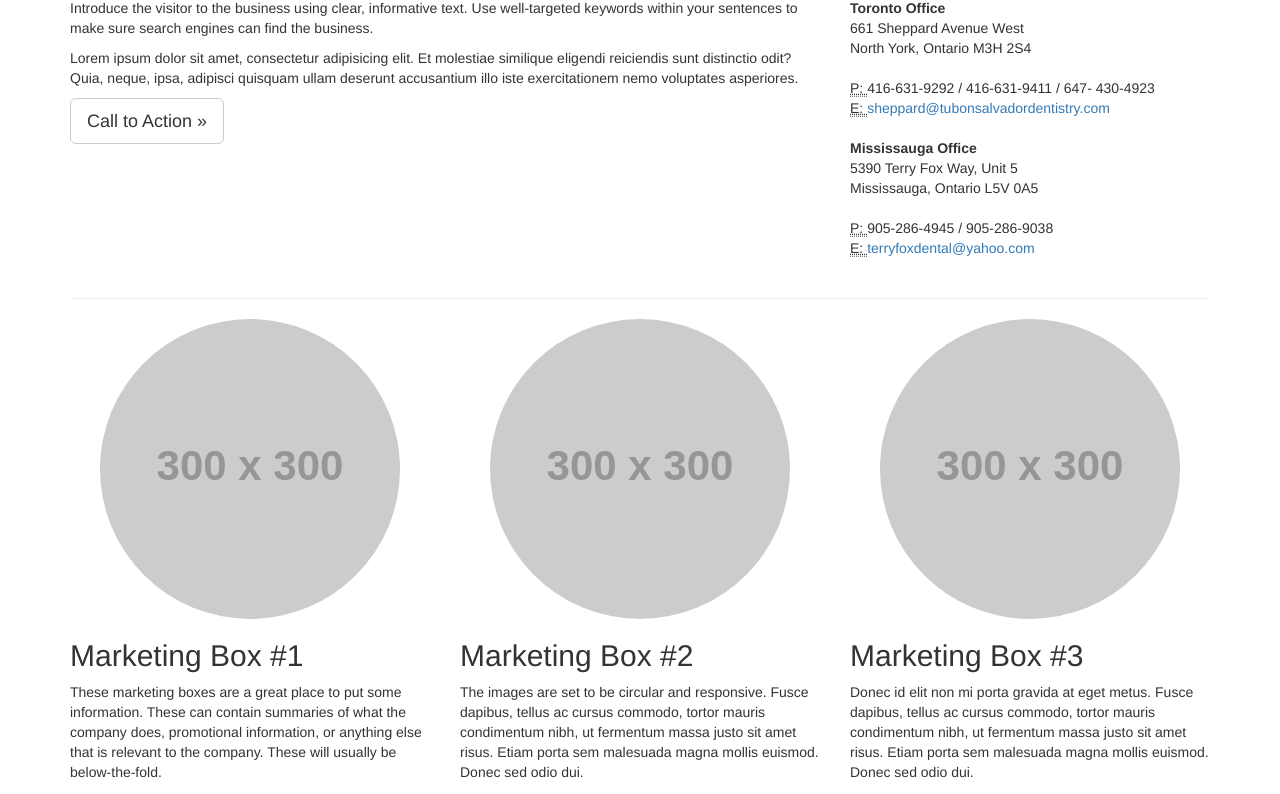
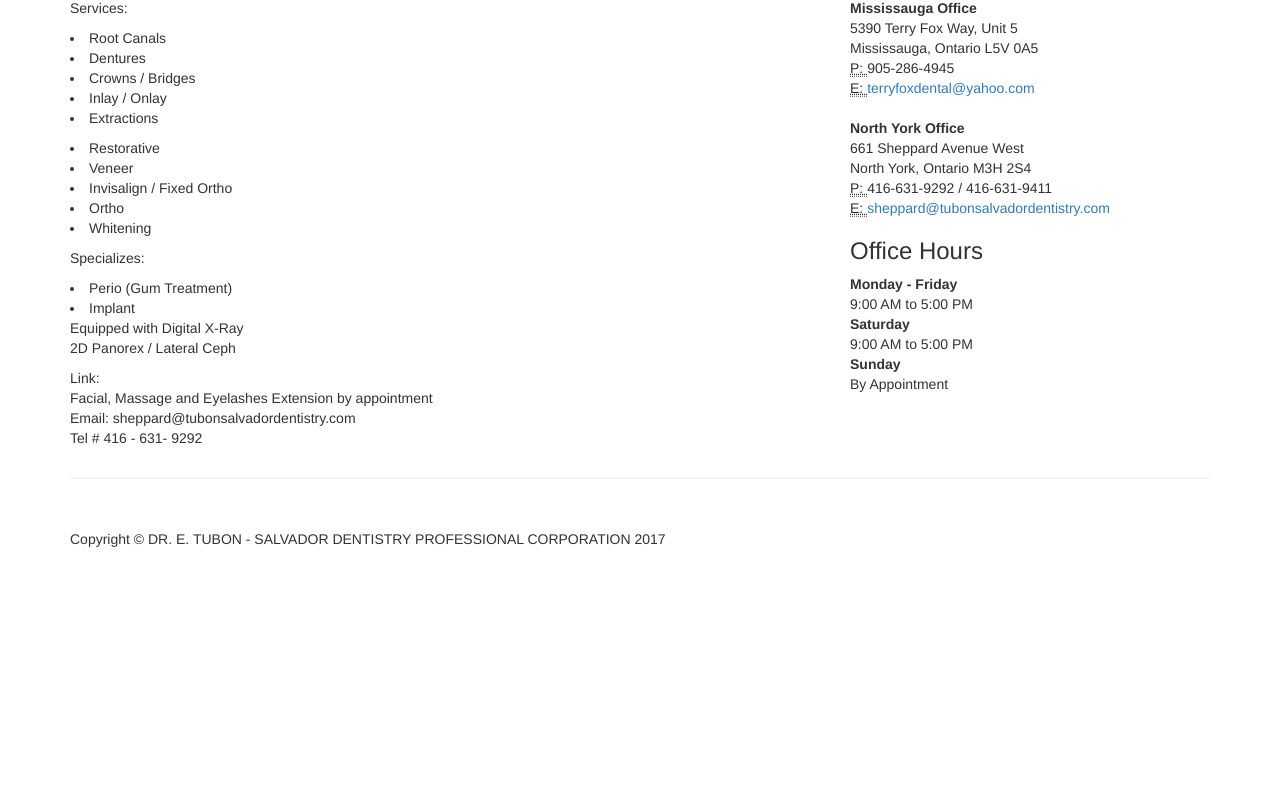
Before and after one commit to caseysalvador/Workspace, a website: page Web Development/Projects/Salvador Tubon Dentistry/home.html in a window 1280 px wide. Shown: the part 556-1350 px from the top of the page. After the commit the page ends 1165 px from the top, so only its background shows below. Drawn offline with Linux system fonts and the light colour scheme; placeholder pictures from the web are drawn by us.

Commit message:
Update home.html
Tubon Salvador Dentistry Home Info.

```diff
--- a/Web Development/Projects/Salvador Tubon Dentistry/home.html
+++ b/Web Development/Projects/Salvador Tubon Dentistry/home.html
@@ -39,11 +39,11 @@
                     <span class="icon-bar"></span>
                     <span class="icon-bar"></span>
                 </button>
-                <a class="navbar-brand" href="#">Home</a>
+                <a class="navbar-brand" href="home.html">Home</a>
             </div>
             <!-- Collect the nav links, forms, and other content for toggling -->
             <div class="collapse navbar-collapse" id="bs-example-navbar-collapse-1">
-                <ul class="nav navbar-nav">
+              <!--  <ul class="nav navbar-nav">
                     <li>
                         <a href="#">About</a>
                     </li>
@@ -53,7 +53,7 @@
                     <li>
                         <a href="#">Contact</a>
                     </li>
-                </ul>
+                </ul> -->
             </div>
             <!-- /.navbar-collapse -->
         </div>
@@ -79,43 +79,67 @@
 
         <div class="row">
             <div class="col-sm-8">
-                <h2>What We Do</h2>
-                <p>Introduce the visitor to the business using clear, informative text. Use well-targeted keywords within your sentences to make sure search engines can find the business.</p>
-                <p>Lorem ipsum dolor sit amet, consectetur adipisicing elit. Et molestiae similique eligendi reiciendis sunt distinctio odit? Quia, neque, ipsa, adipisci quisquam ullam deserunt accusantium illo iste exercitationem nemo voluptates asperiores.</p>
+                <h2>Family and General Orthodontic</h2>
                 <p>
-                    <a class="btn btn-default btn-lg" href="#">Call to Action &raquo;</a>
+                  Services:
+                  <li>Root Canals</li>
+                  <li>Dentures</li>
+                  <li>Crowns / Bridges</li>
+                  <li>Inlay / Onlay</li>
+                  <li>Extractions</li>
                 </p>
+                <p>
+                  <li>Restorative</li>
+                  <li>Veneer</li>
+                  <li>Invisalign / Fixed Ortho</li>
+                  <li>Ortho</li>
+                  <li>Whitening</li>
+                </p>
+                <p>
+                  Specializes:<br>
+                  <li>Perio (Gum Treatment)</li>
+                  <li>Implant</li>
+                  Equipped with Digital X-Ray<br>
+                  2D Panorex / Lateral Ceph
+                </p>
+                <p>Link:<br>
+    Facial, Massage and Eyelashes Extension by appointment<br>
+    Email: sheppard@tubonsalvadordentistry.com<br>
+    Tel # 416 - 631- 9292<br>
             </div>
             <div class="col-sm-4">
                 <h2>Contact Us</h2>
-                <address>
-                    <strong>Toronto Office</strong>
-                    <br>661 Sheppard Avenue West
-                    <br>North York, Ontario M3H 2S4
-                    <br>
-                </address>
-                <address>
-                    <abbr title="Phone">P: </abbr>416-631-9292 / 416-631-9411 / 647- 430-4923
-                    <br>
-                    <abbr title="Email">E: </abbr> <a href="mailto:#">sheppard@tubonsalvadordentistry.com</a>
-                </address>
                 <address>
                     <strong>Mississauga Office</strong>
                     <br>5390 Terry Fox Way, Unit 5
                     <br>Mississauga, Ontario L5V 0A5
                     <br>
-                </address>
-                <address>
-                    <abbr title="Phone">P: </abbr>905-286-4945 / 905-286-9038
+                    <abbr title="Phone">P: </abbr>905-286-4945
                     <br>
                     <abbr title="Email">E: </abbr> <a href="mailto:#">terryfoxdental@yahoo.com</a>
                 </address>
+                <address>
+                    <strong>North York Office</strong>
+                    <br>661 Sheppard Avenue West
+                    <br>North York, Ontario M3H 2S4
+                    <br>
+                    <abbr title="Phone">P: </abbr>416-631-9292 / 416-631-9411
+                    <br>
+                    <abbr title="Email">E: </abbr> <a href="mailto:#">sheppard@tubonsalvadordentistry.com</a>
+                </address>
+                <h3>Office Hours</h3>
+                <strong>Monday - Friday</strong>
+                <br>9:00 AM to 5:00 PM<br>
+                <strong>Saturday</strong>
+                <br>9:00 AM to 5:00 PM<br>
+                <strong>Sunday</strong>
+                <br>By Appointment<br>
             </div>
         </div>
         <!-- /.row -->
 
-        <hr>
-
+<!--        <hr> -->
+<!--
         <div class="row">
             <div class="col-sm-4">
                 <img class="img-circle img-responsive img-center" src="http://placehold.it/300x300" alt="">
@@ -133,6 +157,7 @@
                 <p>Donec id elit non mi porta gravida at eget metus. Fusce dapibus, tellus ac cursus commodo, tortor mauris condimentum nibh, ut fermentum massa justo sit amet risus. Etiam porta sem malesuada magna mollis euismod. Donec sed odio dui.</p>
             </div>
         </div>
+-->
         <!-- /.row -->
 
         <hr>
@@ -141,7 +166,7 @@
         <footer>
             <div class="row">
                 <div class="col-lg-12">
-                    <p>Copyright &copy; Your Website 2014</p>
+                    <p>Copyright &copy; DR. E. TUBON - SALVADOR DENTISTRY PROFESSIONAL CORPORATION 2017</p>
                 </div>
             </div>
             <!-- /.row -->
```
Also changed, not shown: 3 other files.
